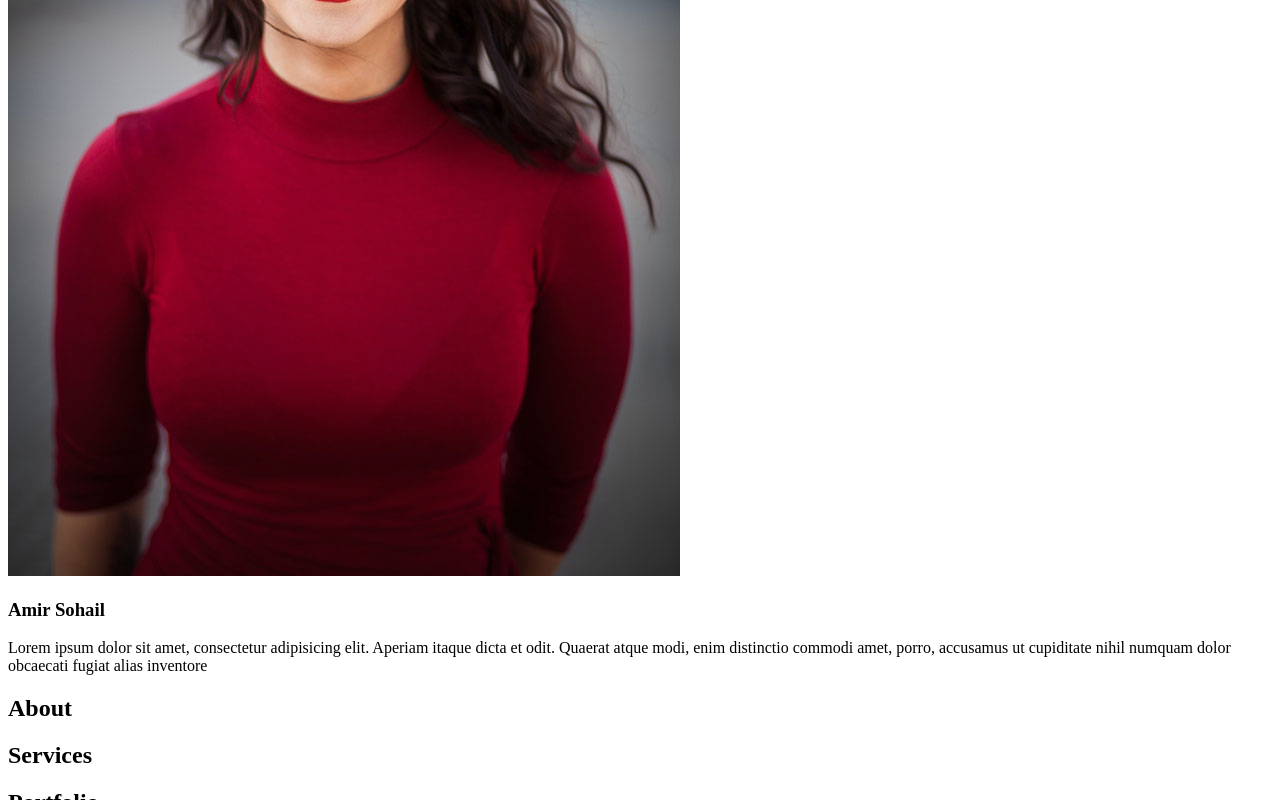
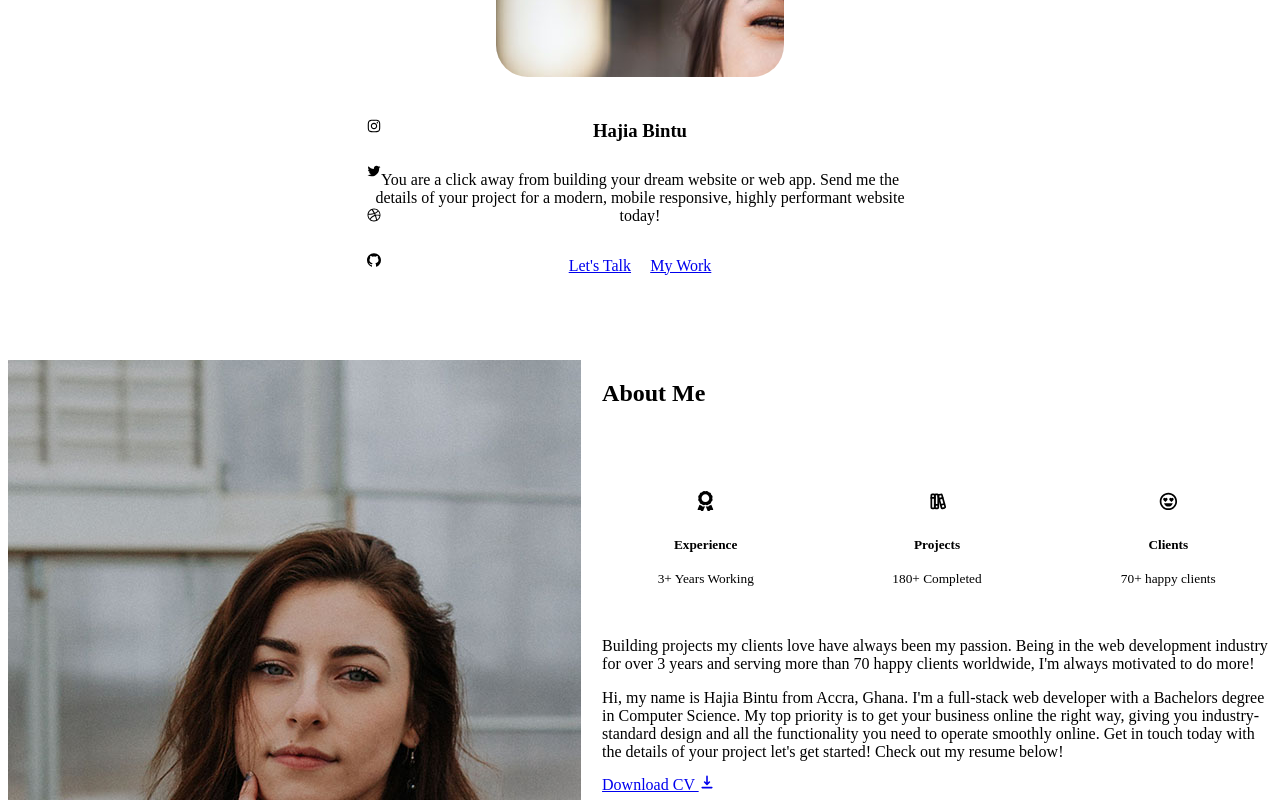
Before and after one commit to Amirsohail335/react-portfolio, a React (Create React App) app: page / in a window 1280 px wide. Shown: the part 440-1240 px from the top of the page. Built offline with nearby package versions, Linux system fonts and the light colour scheme; the HTML template or start-up script is replaced by a standard one.

Commit message:
about.js file

```diff
--- /dev/null
+++ b/src/components/Card.jsx
@@ -0,0 +1,11 @@
+import './card.css'
+
+const Card = ({children, className, onClick}) => {
+  return (
+    <article className={`card ${className}`} onClick={onClick}>
+        {children}
+    </article>
+  )
+}
+
+export default Card
--- /dev/null
+++ b/src/components/card.css
@@ -0,0 +1,30 @@
+.card {
+    background: var(--color-white);
+    padding: 1.5rem;
+    border: 2px solid transparent;
+    border-radius: var(--border-radius-1);
+    transition: var(--transition);
+}
+
+.card:hover {
+    background: transparent;
+    border-color: var(--color-white);
+    transform: translateY(-0.5rem);
+}
+
+.card.light {
+    background: var(--color-light);
+}
+
+.card.light:hover {
+    background: transparent;
+    border-color: var(--color-light);
+}
+
+
+/* MEDIA QUERIES (phones) */
+@media screen and (max-width: 600px) {
+    .card {
+        padding: 1.2rem;
+    }
+}
--- a/src/sections/about/About.jsx
+++ b/src/sections/about/About.jsx
@@ -1,8 +1,42 @@
+import AboutImage from '../../assets/about.jpg'
+import CV from '../../assets/cv.pdf'
+import {HiDownload} from 'react-icons/hi'
+import data from './data'
+import Card from '../../components/Card'
 import './about.css'
 
 const About = () => {
   return (
-    <section id="about"><h2>About</h2></section>
+    <section id="about">
+        <div className="container about__container">
+            <div className="about__left">
+                <div className="about__portrait">
+                    <img src={AboutImage} alt="About Image" />
+                </div>
+            </div>
+            <div className="about__right">
+                <h2>About Me</h2>
+                <div className="about__cards">
+                    {
+                        data.map(item => (
+                            <Card key={item.id} className="about__card">
+                                <span className='about__card-icon'>{item.icon}</span>
+                                <h5>{item.title}</h5>
+                                <small>{item.desc}</small>
+                            </Card>
+                        ))
+                    }
+                </div>
+                <p>
+                Building projects my clients love have always been my passion. Being in the web development industry for over 3 years and serving more than 70 happy clients worldwide, I'm always motivated to do more!
+                </p>
+                <p>
+                Hi, my name is Hajia Bintu from Accra, Ghana. I'm a full-stack web developer with a Bachelors degree in Computer Science. My top priority is to get your business online the right way, giving you industry-standard design and all the functionality you need to operate smoothly online. Get in touch today with the details of your project let's get started! Check out my resume below!
+                </p>
+                <a href={CV} download className='btn primary'>Download CV <HiDownload/></a>
+            </div>
+        </div>
+    </section>
   )
 }
 
--- a/src/sections/about/about.css
+++ b/src/sections/about/about.css
@@ -0,0 +1,87 @@
+.about__container {
+    display: grid;
+    grid-template-columns: 35% 53%;
+    gap: 12%;
+}
+
+.about__portrait {
+    height: fit-content;
+    max-height: 40rem;
+    border: 1rem solid var(--color-white);
+    transition: var(--transition);
+}
+
+.about__portrait:hover {
+    border-width: 0;
+}
+
+.about__cards {
+    margin: 3rem 0 1.5rem;
+    display: grid;
+    grid-template-columns: repeat(3, 1fr);
+    gap: 1.5rem;
+}
+
+.card.about__card {
+    text-align: center;
+}
+
+.about__card-icon {
+    font-size: 1.3rem;
+    color: var(--color-black);
+    border-radius: var(--border-radius-3);
+    width: fit-content;
+    margin-inline: auto;
+    padding: 0.6rem;
+    display: flex;
+    align-items: center;
+    transition: var(--transition);
+}
+
+.card.about__card:hover .about__card-icon {
+    background: var(--color-primary);
+    color: var(--color-white);
+}
+
+.card.about__card h5 {
+    margin: 1rem 0;
+}
+
+.about__right p {
+    margin-bottom: 0.8rem;
+}
+
+.about__right .btn {
+    margin-top: 2.5rem;
+}
+
+
+
+/* MEDIA QUERIES (tablets) */
+@media screen and (max-width: 1024px) {
+    .about__left {
+        display: none;
+    }
+
+    .about__container {
+        grid-template-columns: 1fr;
+    }
+
+    .about__right h2 {
+        text-align: center;
+    }
+}
+
+
+/* MEDIA QUERIES (phones) */
+@media screen and (max-width: 600px) {
+.about__cards {
+    grid-template-columns: 1fr 1fr;
+    gap: 1rem;
+}
+
+.about__right .btn {
+    margin-top: 2rem;
+}
+
+}
--- /dev/null
+++ b/src/sections/about/data.js
@@ -0,0 +1,14 @@
+import {FaAward} from 'react-icons/fa'
+import {TbBooks} from 'react-icons/tb'
+import {BiHappyHeartEyes} from 'react-icons/bi'
+
+
+const data = [
+    {id: 1, icon: <FaAward/>, title: 'Experience', desc: '3+ Years Working'},
+    {id: 2, icon: <TbBooks/>, title: 'Projects', desc: '180+ Completed'},
+    {id: 3, icon: <BiHappyHeartEyes/>, title: 'Clients', desc: '70+ happy clients'}
+    ]
+
+
+
+    export default data;
--- a/src/sections/header/Header.jsx
+++ b/src/sections/header/Header.jsx
@@ -1,5 +1,6 @@
-import "./header.css";
-import HeaderImage from "../../assets/header.jpg";
+import HeaderImage from '../../assets/header.jpg'
+import data from './data'
+import './header.css'
 
 const Header = () => {
   return (
@@ -8,16 +9,22 @@
         <div className="header__profile">
           <img src={HeaderImage} alt="Header Portait" />
         </div>
-        <h3>Amir Sohail</h3>
+        <h3>Hajia Bintu</h3>
         <p>
-          Lorem ipsum dolor sit amet, consectetur adipisicing elit. Aperiam
-          itaque dicta et odit. Quaerat atque modi, enim distinctio commodi
-          amet, porro, accusamus ut cupiditate nihil numquam dolor obcaecati
-          fugiat alias inventore
+        You are a click away from building your dream website or web app. Send me the details of your project for a modern, mobile responsive, highly performant website today!
         </p>
+        <div className="header__cta">
+          <a href="#contact" className='btn primary'>Let's Talk</a>
+          <a href="#portfolio" className='btn light'>My Work</a>
+        </div>
+        <div className="header__socials">
+          {
+            data.map(item => <a key={item.id} href={item.link} target="_blank" rel="noopener noreferrer">{item.icon}</a>)
+          }
+        </div>
       </div>
     </header>
-  );
-};
+  )
+}
 
-export default Header;
+export default Header
--- /dev/null
+++ b/src/sections/header/data.js
@@ -0,0 +1,13 @@
+import {AiOutlineInstagram} from 'react-icons/ai'
+import {AiOutlineTwitter} from 'react-icons/ai'
+import {AiOutlineDribbble} from 'react-icons/ai'
+import {AiFillGithub} from 'react-icons/ai'
+
+const data = [
+    {id: 1, link: 'https://instagram.com', icon: <AiOutlineInstagram/>},
+    {id: 2, link: 'https://twitter.com', icon: <AiOutlineTwitter/>},
+    {id: 3, link: 'https://dribbble.com', icon: <AiOutlineDribbble/>},
+    {id: 4, link: 'https://github.com', icon: <AiFillGithub/>}
+]
+
+export default data
--- a/src/sections/header/header.css
+++ b/src/sections/header/header.css
@@ -0,0 +1,92 @@
+header {
+    margin-top: 5rem;
+    height: calc(100vh - 5rem);
+    display: grid;
+    place-items: center;
+    background: var(--color-white);
+    transition: var(--transition);
+}
+
+.header__container {
+    display: flex;
+    flex-direction: column;
+    align-items: center;
+    position: relative;
+}
+
+.header__profile {
+    width: 18rem;
+    height: 22rem;
+    border-radius: 9rem 9rem 2rem 2rem;
+    overflow: hidden;
+    margin-bottom: 1.5rem;
+}
+
+.header__container p {
+    width: 35rem;
+    text-align: center;
+    margin: 0.6rem 0 2rem;
+}
+
+.header__cta {
+    display: flex;
+    align-items: center;
+    gap: 1.2rem;
+}
+
+.header__socials {
+    position: absolute;
+    left: 0;
+    bottom: 0;
+    display: flex;
+    flex-direction: column;
+    gap: 1rem;
+}
+
+.header__socials a {
+    width: 1.8rem;
+    aspect-ratio: 1/1;
+    background: var(--color-light);
+    color: var(--color-black);
+    display: grid;
+    place-items: center;
+    border-radius: var(--border-radius-3);
+}
+
+.header__socials a:hover {
+    background: var(--color-primary);
+    color: var(--color-white);
+    transform: translateX(-0.5rem);
+}
+
+
+/* MEDIA QUERIES (tablets) */
+@media screen and (max-width: 1024px) {
+    header {
+        margin-top: 0;
+        height: 100vh;
+    }
+}
+
+
+/* MEDIA QUERIES (tablets) */
+@media screen and (max-width: 600px) {
+    .header__profile {
+        width: 14rem;
+        height: 17rem;
+        max-width: 60%;
+        max-height: 35vh;
+    }
+
+    .header__container p {
+        width: 100%;
+    }
+
+    .header__cta {
+        gap: 1rem;
+    }
+
+    .header__socials {
+        display: none;
+    }
+}
```
